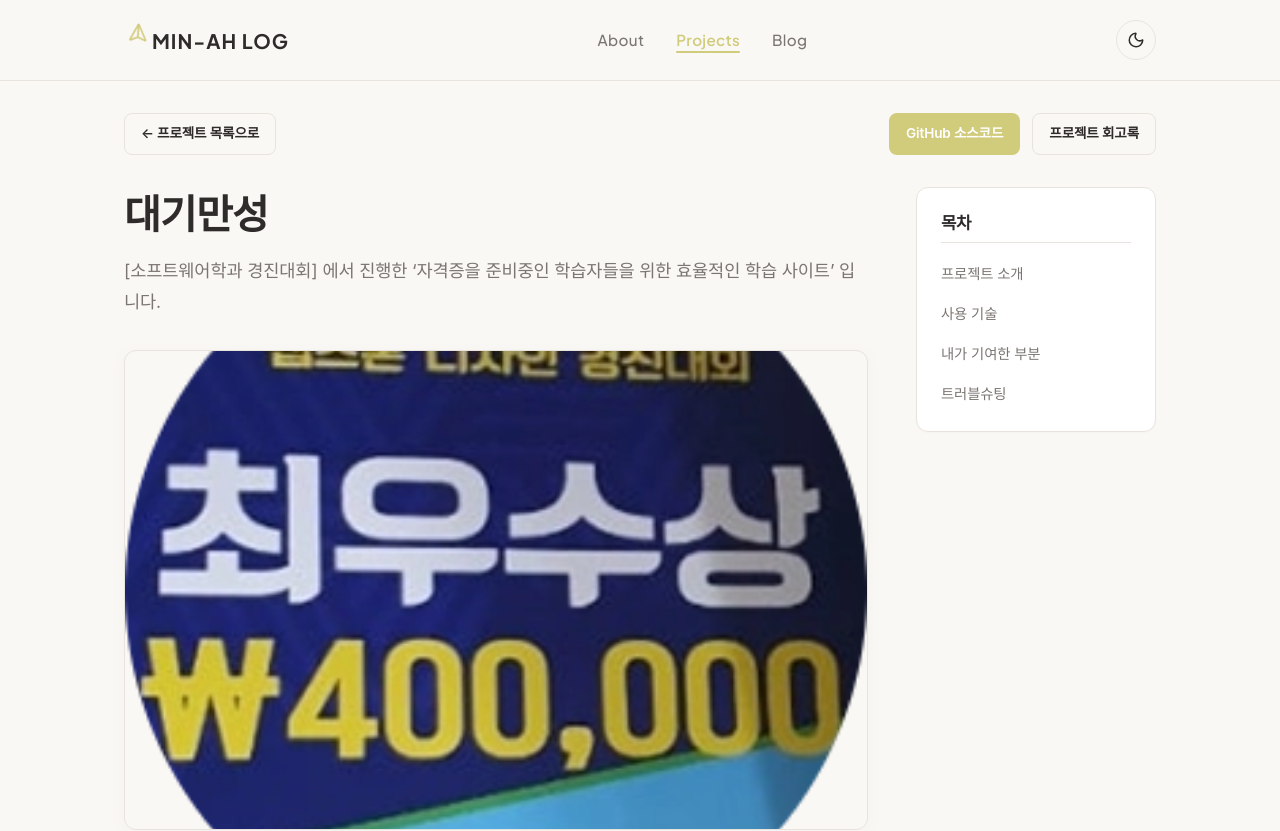
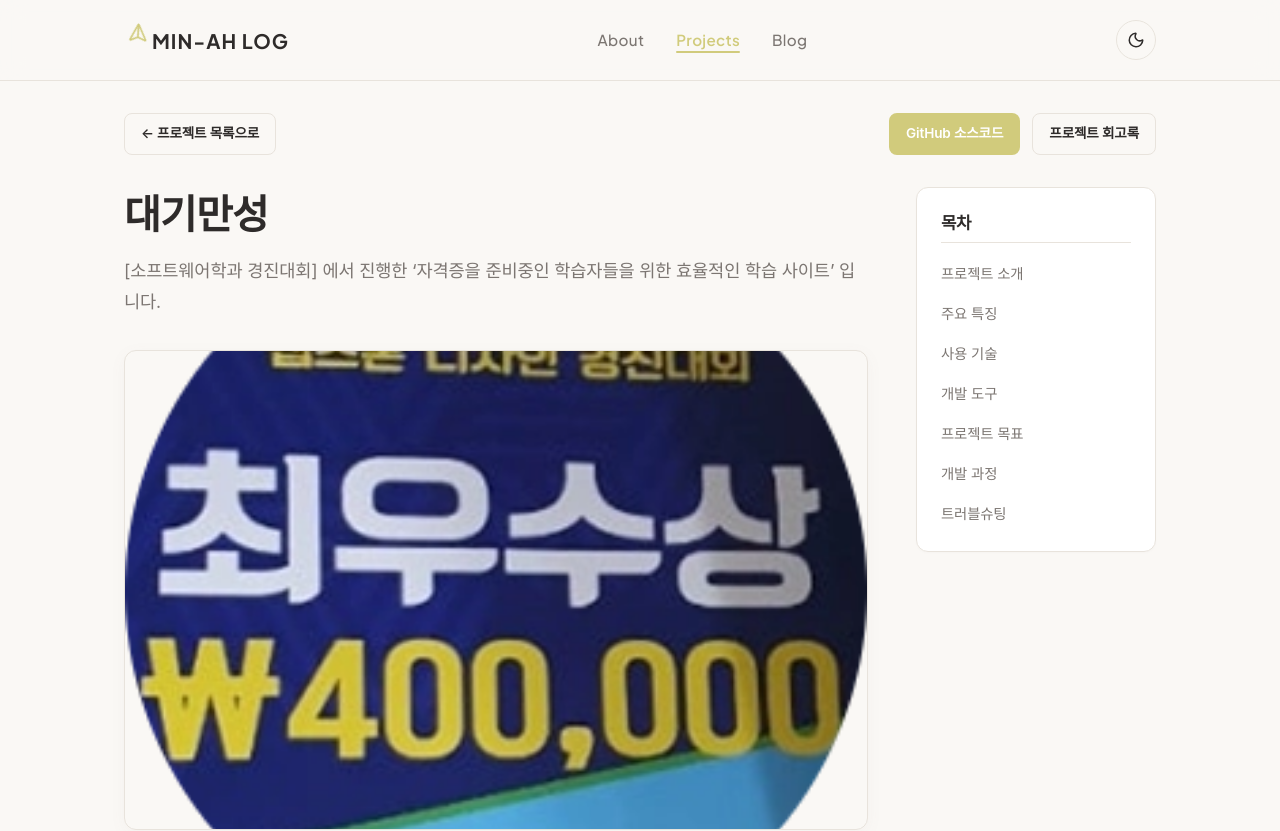
Before and after one commit to 01MINAH/minah-log-frontend, a React (Create React App) app: page /projects/1 in a window 1280 px wide. Shown: the top 831 px of the page. Built offline with nearby package versions, Linux system fonts and the light colour scheme; a web font is replaced by a local one.

Commit message:
refactor: 미나로그 목차 수정

```diff
--- a/src/pages/ProjectDetail.jsx
+++ b/src/pages/ProjectDetail.jsx
@@ -99,9 +99,12 @@ const ProjectDetail = () => {
             <h3>목차</h3>
             <ul className="toc-list">
               <li><a href="#프로젝트-소개" onClick={(e) => scrollToSection(e, '프로젝트-소개')}>프로젝트 소개</a></li>
+              <li><a href="#주요-특징" onClick={(e) => scrollToSection(e, '주요-특징')}>주요 특징</a></li>
               <li><a href="#사용-기술" onClick={(e) => scrollToSection(e, '사용-기술')}>사용 기술</a></li>
-              <li><a href="#내가-기여한-부분" onClick={(e) => scrollToSection(e, '내가-기여한-부분')}>내가 기여한 부분</a></li>
-              <li><a href="#트러블슈팅-및-극복-과정" onClick={(e) => scrollToSection(e, '트러블슈팅-및-극복-과정')}>트러블슈팅</a></li>
+              <li><a href="#개발-도구" onClick={(e) => scrollToSection(e, '개발-도구')}>개발 도구</a></li>
+              <li><a href="#프로젝트-목표" onClick={(e) => scrollToSection(e, '프로젝트-목표')}>프로젝트 목표</a></li>
+              <li><a href="#개발-과정" onClick={(e) => scrollToSection(e, '개발-과정')}>개발 과정</a></li>
+              <li><a href="#트러블슈팅" onClick={(e) => scrollToSection(e, '트러블슈팅')}>트러블슈팅</a></li>
             </ul>
           </div>
         </aside>
```
